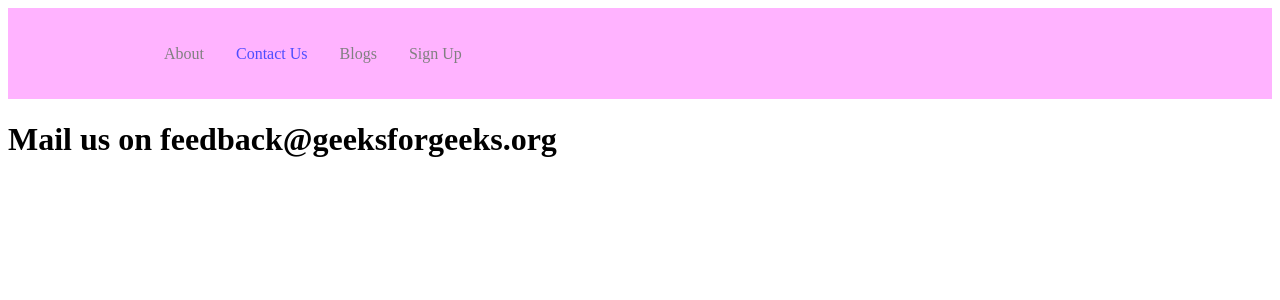
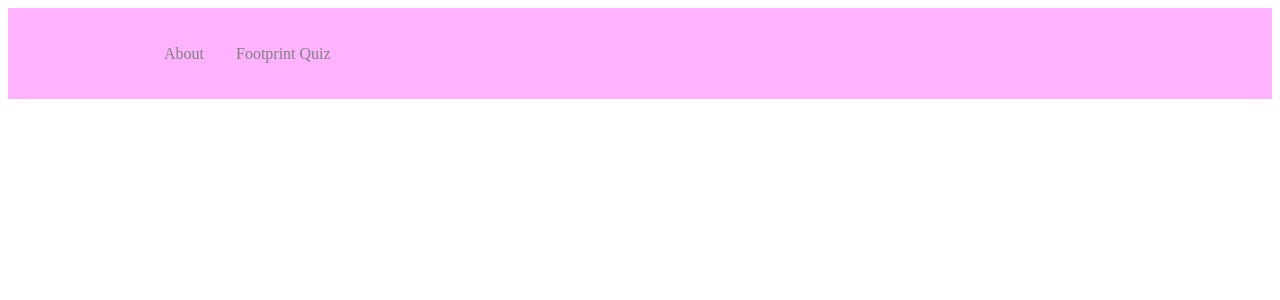
Before and after one commit to BenjaminLe1/SimpleCarbonTracker, a React (Create React App) app: page /contact in a window 1280 px wide. Shown: the top 300 px of the page. Built offline with nearby package versions, Linux system fonts and the light colour scheme.

Commit message:
PUSH THE BUSH

```diff
--- a/src/App.js
+++ b/src/App.js
@@ -5,9 +5,7 @@
     from 'react-router-dom';
 import Home from './pages';
 import About from './pages/about';
-import Blogs from './pages/blogs';
-import SignUp from './pages/signup';
-import Contact from './pages/contact';
+import Quiz from './pages/quiz';
 
 function App() {
     return (
@@ -16,9 +14,7 @@
             <Routes>
                 <Route exact path='/' exact element={<Home />} />
                 <Route path='/about' element={<About />} />
-                <Route path='/contact' element={<Contact />} />
-                <Route path='/blogs' element={<Blogs />} />
-                <Route path='/sign-up' element={<SignUp />} />
+                <Route path='/quiz' element={<Quiz />} />
             </Routes>
         </Router>
     );
--- a/src/components/Navbar/index.js
+++ b/src/components/Navbar/index.js
@@ -10,14 +10,8 @@
                     <NavLink to="/about" activeStyle>
                         About
                     </NavLink>
-                    <NavLink to="/contact" activeStyle>
-                        Contact Us
-                    </NavLink>
-                    <NavLink to="/blogs" activeStyle>
-                        Blogs
-                    </NavLink>
-                    <NavLink to="/sign-up" activeStyle>
-                        Sign Up
+                    <NavLink to="/quiz" activeStyle>
+                        Footprint Quiz
                     </NavLink>
                 </NavMenu>
             </Nav>
--- a/src/pages/contact.js
+++ /dev/null
@@ -1,11 +0,0 @@
-import React from 'react';
-
-const Contact = () => {
-    return (
-        <div>
-            <h1>Mail us on feedback@geeksforgeeks.org</h1>
-        </div>
-    );
-};
-
-export default Contact;
--- a/src/pages/blogs.js
+++ b/src/pages/quiz.js
@@ -1,9 +1,9 @@
 import React from 'react';
 
-const Blogs = () => {
+const Quiz = () => {
     return (
         <h1>You can write your blogs!</h1>
     );
 };
 
-export default Blogs;
+export default Quiz;
--- a/src/pages/signup.js
+++ /dev/null
@@ -1,11 +0,0 @@
-import React from 'react';
-
-const SignUp = () => {
-    return (
-        <div>
-            <h1>Sign Up Successful</h1>
-        </div>
-    );
-};
-
-export default SignUp;
```
